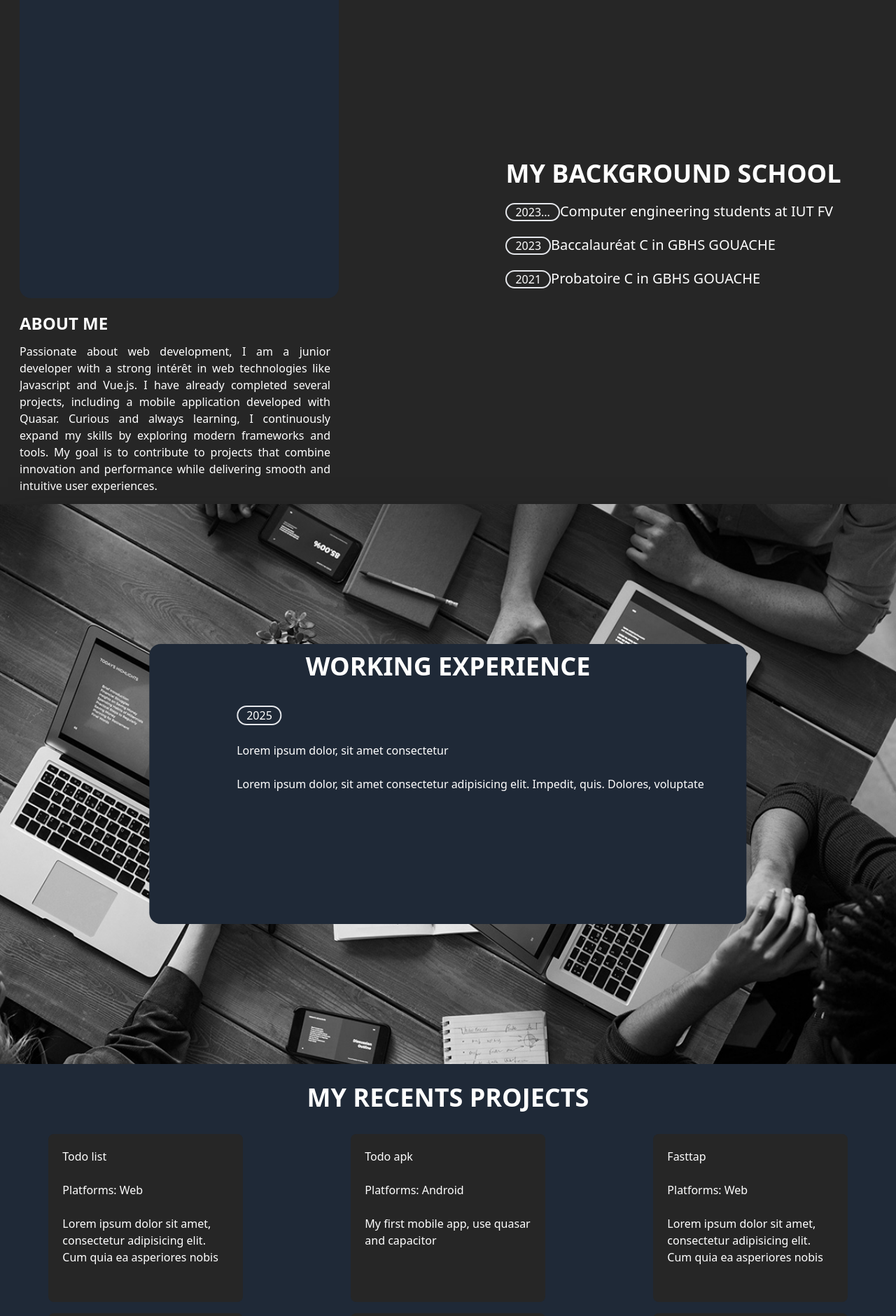
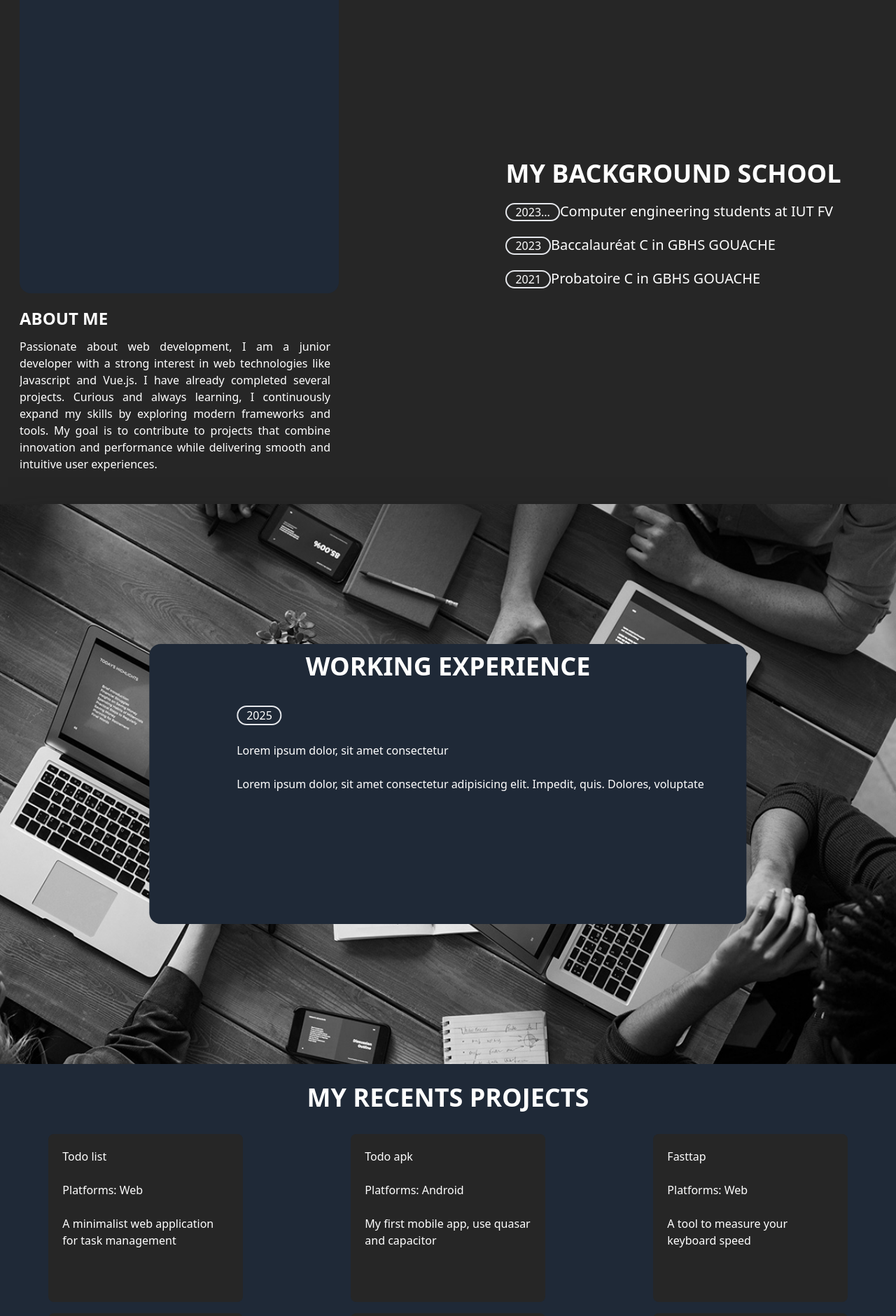
Before and after one commit to ArthurKouam/portfolio, a Vue app: page / in a window 1280 px wide. Shown: the part 880-2760 px from the top of the page at 70% size. Built offline with nearby package versions, Linux system fonts and the light colour scheme.

Commit message:
modification des textes

```diff
--- a/src/components/About.vue
+++ b/src/components/About.vue
@@ -1,14 +1,14 @@
 <template>
     <section class="w-full lg:grid gap-2 lg:h-screen lg:grid-cols-2 bg-neutral-800 lg:place-items-center">
 
-        <div class="lg:h-full h-screen grid pl-7 pt-16">
+        <div class="lg:h-full h-screen grid pl-7 pt-12">
             <div class="h-full">
                 <div class="w-3/4 lg:h-3/5 h-40v bg-gray-800 rounded-2xl" data-aos="zoom-in">
 
                 </div>
                 <div class="pt-5 pb-3 lg:w-3/4 w-full overflow-x-hidden" data-aos="slide-up">
                     <h2 class="text-2xl text-white font-bold">ABOUT ME</h2>
-                    <p class="pt-3 text-white text-justify pr-3">Passionate about web development, I am a junior developer with a strong intérêt in web technologies like Javascript and Vue.js. I have already completed several projects, including a mobile application developed with Quasar. Curious and always learning, I continuously expand my skills by exploring modern frameworks and tools. My goal is to contribute to projects that combine innovation and performance while delivering smooth and intuitive user experiences.
+                    <p class="pt-3 text-white text-justify pr-3">Passionate about web development, I am a junior developer with a strong interest in web technologies like Javascript and Vue.js. I have already completed several projects. Curious and always learning, I continuously expand my skills by exploring modern frameworks and tools. My goal is to contribute to projects that combine innovation and performance while delivering smooth and intuitive user experiences.
                     </p>
                 </div>
             </div>
--- a/src/components/Skills.vue
+++ b/src/components/Skills.vue
@@ -3,10 +3,10 @@
         <h2 class="text-3xl lg:text-4xl font-bold text-center">MY RECENTS PROJECTS</h2>
         <div class="grid grid-cols-1 sm:grid-cols-2 lg:grid-cols-6 w-full place-items-center pt-8 gap-4">
             <div class="h-60 w-2/3 lg:col-span-2 rounded-lg bg-neutral-800 p-5" data-aos="slide-up" data-aos-duration="400">
-                <h3>Todo list</h3><br>
+                <h3><a href="https://to-do-list-umber-ten.vercel.app/">Todo list</a></h3><br>
                 <p>Platforms: Web</p><br>
                 <p>
-                    Lorem ipsum dolor sit amet, consectetur adipisicing elit. Cum quia ea asperiores nobis
+                    A minimalist web application for task management
                 </p>
             </div>
             <div class="h-60 w-2/3 lg:col-span-2 rounded-lg bg-neutral-800 p-5" data-aos="slide-up" data-aos-duration="600">
@@ -17,10 +17,10 @@
                 </p>
             </div>
             <div class="h-60 w-2/3 lg:col-span-2 rounded-lg bg-neutral-800 p-5" data-aos="slide-up" data-aos-duration="800">
-                <h3><a href="fasttap.vercel.app">Fasttap</a></h3><br>
+                <h3><a href="https://www.fasttap.vercel.app">Fasttap</a></h3><br>
                 <p>Platforms: Web</p><br>
                 <p>
-                    Lorem ipsum dolor sit amet, consectetur adipisicing elit. Cum quia ea asperiores nobis
+                    A tool to measure your keyboard speed
                 </p>
             </div>
             <div class="h-60 w-2/3 lg:col-span-2 hidden lg:block rounded-lg bg-neutral-800 p-5" data-aos="slide-up" data-aos-duration="400">
```
